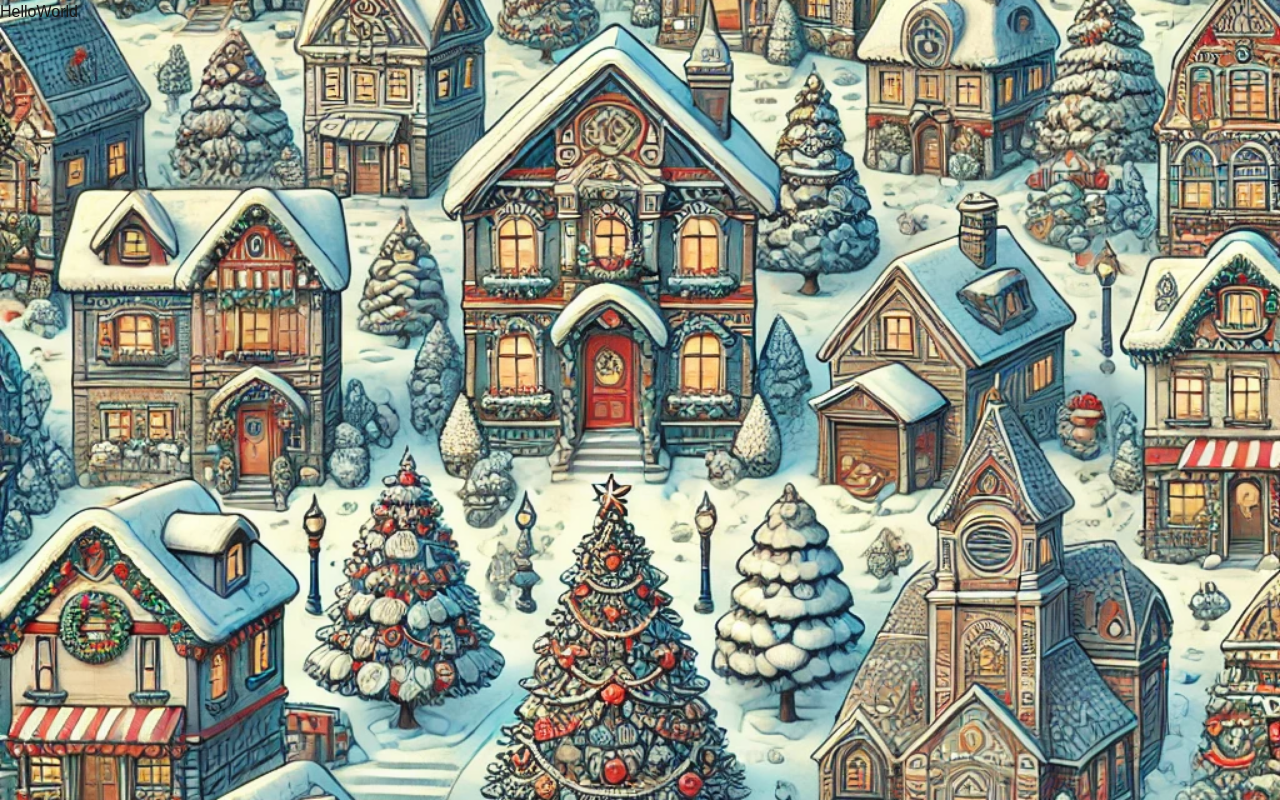
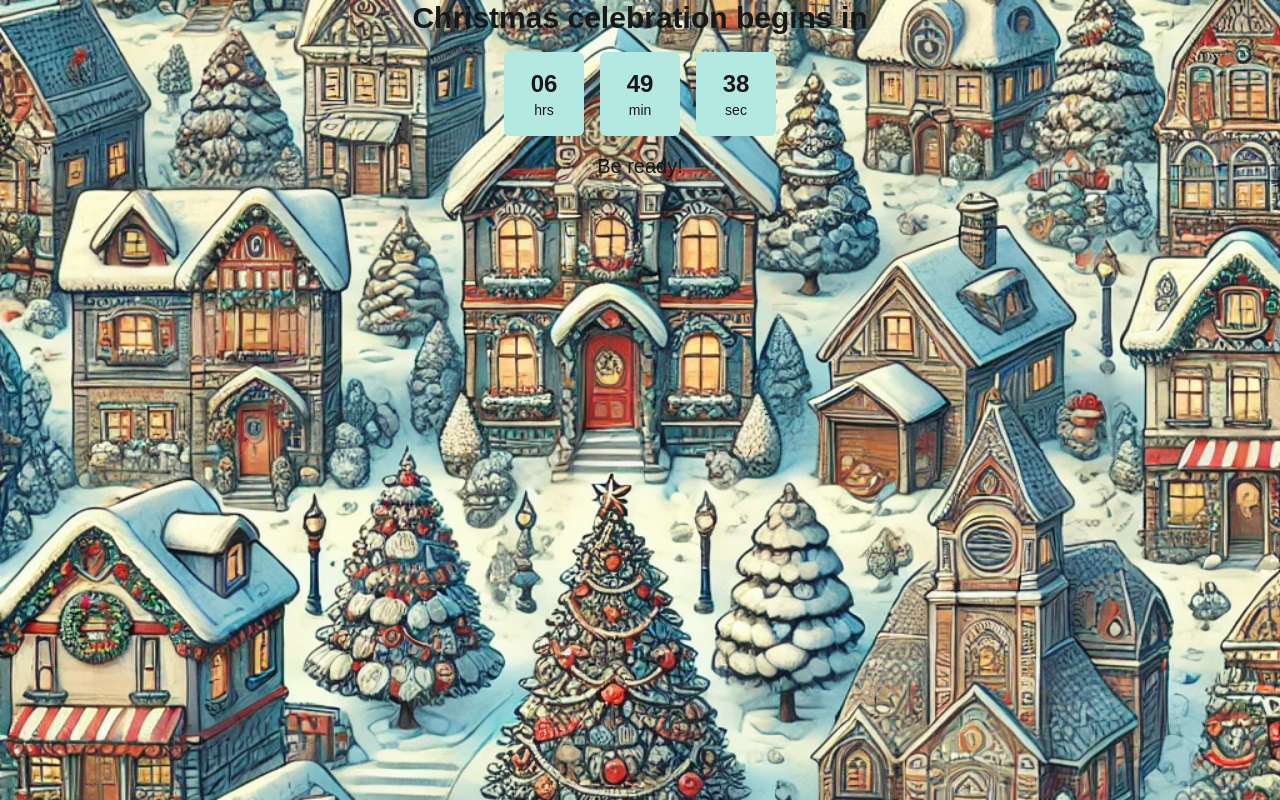
Before and after one commit to JeffreyvnZanten/Kerstapp, a Next.js app: page / in a window 1280 px wide. Built offline with nearby package versions, Linux system fonts and the light colour scheme.

Commit message:
added christmascounter

```diff
--- /dev/null
+++ b/app/ChristmasCountdown.tsx
@@ -0,0 +1,55 @@
+'use client';
+
+import { useState, useEffect } from 'react';
+
+const ChristmasCountdown = () => {
+  const [timeLeft, setTimeLeft] = useState({
+    hours: 0,
+    minutes: 0,
+    seconds: 0
+  });
+
+  useEffect(() => {
+    const timer = setInterval(() => {
+      const christmasDate = new Date(new Date().getFullYear(), 11, 25);
+      if (christmasDate.getTime() < new Date().getTime()) {
+        christmasDate.setFullYear(christmasDate.getFullYear() + 1);
+      }
+
+      const difference = christmasDate.getTime() - new Date().getTime();
+
+      const hours = Math.floor((difference % (1000 * 60 * 60 * 24)) / (1000 * 60 * 60));
+      const minutes = Math.floor((difference % (1000 * 60 * 60)) / (1000 * 60));
+      const seconds = Math.floor((difference % (1000 * 60)) / 1000);
+
+      setTimeLeft({ hours, minutes, seconds });
+    }, 1000);
+
+    return () => clearInterval(timer);
+  }, []);
+
+  return (
+    <div className="flex flex-col items-center justify-center text-center">
+      <div className="text-3xl font-bold mb-4">
+        Christmas celebration begins in
+      </div>
+      <div className="flex gap-4">
+        <div className="bg-[#B4E9E2] p-4 rounded-md w-20">
+          <div className="text-2xl font-bold">{String(timeLeft.hours).padStart(2, '0')}</div>
+          <div className="text-sm">hrs</div>
+        </div>
+        <div className="bg-[#B4E9E2] p-4 rounded-md w-20">
+          <div className="text-2xl font-bold">{String(timeLeft.minutes).padStart(2, '0')}</div>
+          <div className="text-sm">min</div>
+        </div>
+        <div className="bg-[#B4E9E2] p-4 rounded-md w-20">
+          <div className="text-2xl font-bold">{String(timeLeft.seconds).padStart(2, '0')}</div>
+          <div className="text-sm">sec</div>
+        </div>
+      </div>
+      <div className="mt-4 text-xl">Be ready!</div>
+    </div>
+  );
+};
+
+export default ChristmasCountdown;
--- a/app/page.tsx
+++ b/app/page.tsx
@@ -1,7 +1,9 @@
+import ChristmasCountdown from "./ChristmasCountdown";
+
 export default function Home() {
   return (
     <div className="bg-[url('/xmas1.webp')] bg-cover bg-center bg-no-repeat min-h-screen w-full fixed inset-0">
-      HelloWorld
+      <ChristmasCountdown />
     </div>
   )
 }
```
